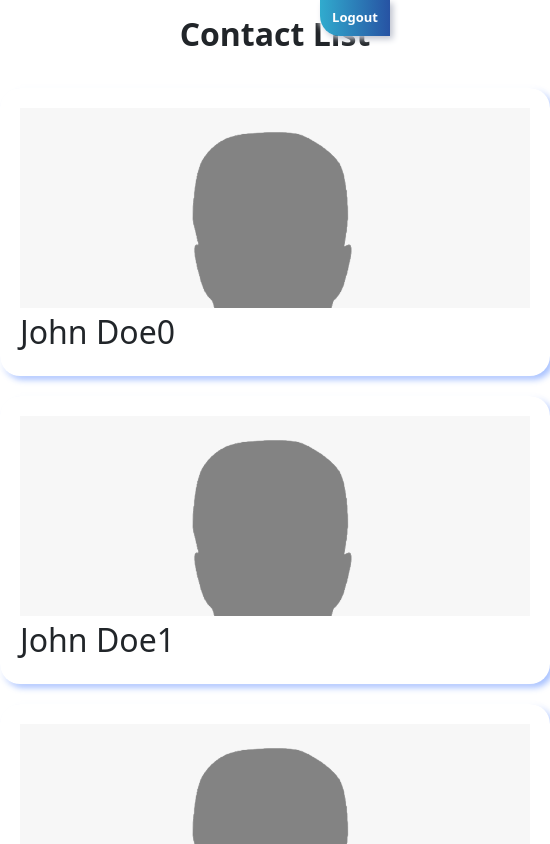
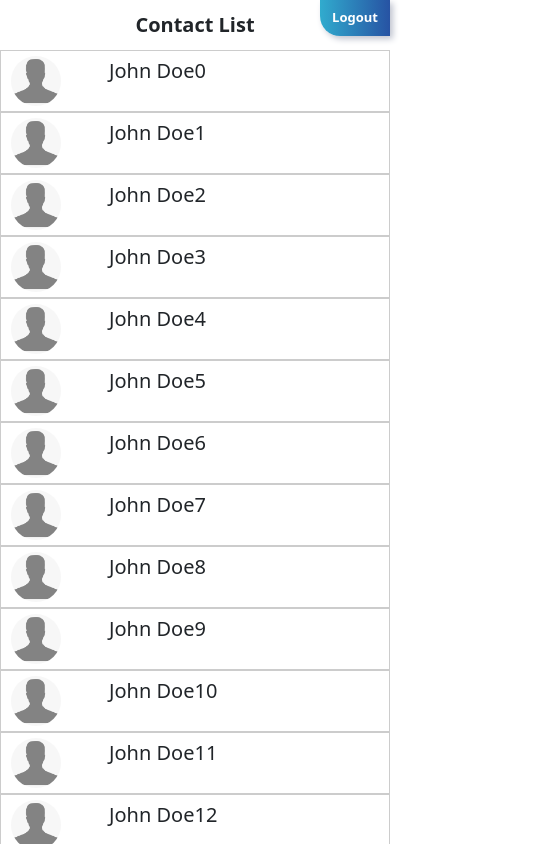
Before and after one commit to DivyanshArya23/InfiniteScrolling, a Next.js app: page /home in a window 390 px wide. Shown: the top 844 px of the page, 550 px wide, since content can reach past the window. Built offline with nearby package versions, Linux system fonts and the light colour scheme; a web font is replaced by a local one.

Commit message:
improvements

```diff
--- a/src/assets/styles/_vars.scss
+++ b/src/assets/styles/_vars.scss
@@ -6,9 +6,12 @@ $lightGrayishBlue: #eff0f3;
 $lightBluishGray: #e5e6eb;
 $lightBlue: #35d3e1;
 $mediumBlue: #264a9f;
-
 $blueRibbon: #004cff;
 $veryLightBlue: #e1e6ff;
+$lightGrey: rgba(128, 128, 128, 0.4);
+$brightTurquoise: rgba(0, 200, 255, 0.585);
+$red: red;
+$fadedBlack: rgba(0, 0, 0, 0.5);
 
 $innerShadow: inset 3px 3px 6px $linkWater, inset -3px -3px 6px $white;
 $outerShadow: 3px 3px 6px $linkWater, -3px -3px 6px $white;
--- a/src/components/Input/index.module.scss
+++ b/src/components/Input/index.module.scss
@@ -4,7 +4,6 @@
   border: 0;
   border-radius: 15px;
   box-shadow: $innerShadow;
-  //   width: 40px;
   &:focus {
     border: 0;
     outline: 0;
--- a/src/components/Loader/index.jsx
+++ b/src/components/Loader/index.jsx
@@ -2,12 +2,23 @@ import React from "react";
 import cns from "classnames";
 import styles from "./loader.module.scss";
 
-const Loader = () => {
+const Loader = ({ coverPage, color }) => {
   return (
-    <div className={styles.loaderDiv}>
-      <div className={cns(styles.loaderDot, styles.loaderDot1)}></div>
-      <div className={cns(styles.loaderDot, styles.loaderDot2)}></div>
-      <div className={cns(styles.loaderDot, styles.loaderDot3)}></div>
+    <div className={cns({ [styles.coverPage]: coverPage })}>
+      <div className={cns(styles.loaderDiv)}>
+        <div
+          className={cns(styles.loaderDot, styles.loaderDot1)}
+          style={{ ...(color ? { backgroundColor: color } : {}) }}
+        ></div>
+        <div
+          className={cns(styles.loaderDot, styles.loaderDot2)}
+          style={{ ...(color ? { backgroundColor: color } : {}) }}
+        ></div>
+        <div
+          className={cns(styles.loaderDot, styles.loaderDot3)}
+          style={{ ...(color ? { backgroundColor: color } : {}) }}
+        ></div>
+      </div>
     </div>
   );
 };
--- a/src/components/Loader/loader.module.scss
+++ b/src/components/Loader/loader.module.scss
@@ -1,5 +1,6 @@
+@import "./../../assets/styles/vars";
+
 .loaderDiv {
-  height: 100px;
   text-align: center;
   display: block;
   margin: auto;
@@ -10,7 +11,7 @@
     height: 20px;
     display: inline-block;
     border-radius: 100%;
-    background-color: rgba(0, 200, 255, 0.585);
+    background-color: $brightTurquoise;
     transform: translate(-50%, -50%);
     animation-duration: 0.51s;
   }
@@ -29,6 +30,21 @@
     animation-iteration-count: infinite;
   }
 }
+.coverPage {
+  position: fixed;
+  top: 0;
+  left: 0;
+  height: 100vh;
+  width: 100vw;
+  background-color: $fadedBlack;
+  .loaderDiv {
+    position: fixed;
+    top: 50%;
+    left: 50%;
+    transform: translate(-50%, -50%);
+    height: auto;
+  }
+}
 
 @keyframes loaderDot {
   0% {
--- a/src/components/UserCard/index.jsx
+++ b/src/components/UserCard/index.jsx
@@ -6,13 +6,13 @@ const Usercard = ({ details }) => {
   return (
     <div className={cns(styles.card, "container")}>
       <div className="row">
-        <div className="col-12 col-md-5">
+        <div className="col-3 col-md-2">
           <div
             className={cns(styles.image, "display-inline-block")}
             style={{ backgroundImage: `url('${details.imageUrl}')` }}
           ></div>
         </div>
-        <div className="col-12 col-md-7">
+        <div className={cns(styles.name, "col-9 col-md-8")}>
           <div className="div">{details.name}</div>
         </div>
       </div>
--- a/src/components/UserCard/usercard.module.scss
+++ b/src/components/UserCard/usercard.module.scss
@@ -1,12 +1,30 @@
 @import "../../assets/styles/vars";
 .card {
-  border-radius: 20px;
-  box-shadow: $outerShadow2;
+  border: 1px solid $lightGrey;
   padding: 20px;
-  margin-top: 20px;
+  .name {
+    text-align: left;
+  }
   .image {
-    height: 200px;
+    border-radius: 100%;
+    height: 50px;
+    width: 50px;
     background-size: cover;
     background-position-x: center;
   }
 }
+@media only screen and (max-width: 767px) {
+  .card {
+    padding: 5px 10px;
+    .row {
+      width: 100%;
+    }
+    .name {
+      padding-right: 0;
+    }
+    .image {
+      height: 50px;
+      width: 50px;
+    }
+  }
+}
--- a/src/pages/api/login.js
+++ b/src/pages/api/login.js
@@ -2,8 +2,13 @@
 const registeredUsers = [{ email: "foo", password: "bar" }];
 
 export default function handler(req, res) {
+  console.log(
+    "api called with request body:",
+    req.body,
+    ", method:",
+    req.method
+  );
   if (req.method === "POST") {
-    console.log("api called with request body:", req.body);
     const user = registeredUsers.find((user) => user.email === req.body.email);
     if (user && user.password === req.body.password) {
       console.log("login Success");
@@ -13,7 +18,8 @@ export default function handler(req, res) {
     }
     console.log("login failed");
     res.status(400).json({ loginStatus: "failed", loggedIn: false });
+  } else {
+    console.log(`method:${req.method} not allowed`);
+    res.status(400).json({ loginStatus: "failed", loggedIn: false });
   }
-  console.log(`method:${req.method} not allowed`);
-  res.status(400).json({ loginStatus: "failed", loggedIn: false });
 }
--- a/src/pages/home/home.module.scss
+++ b/src/pages/home/home.module.scss
@@ -7,3 +7,9 @@
   margin: auto;
   font-size: 2rem;
 }
+@media only screen and (max-width: 767px) {
+  .home {
+    font-size: 1.25rem;
+    width: 100%;
+  }
+}
--- a/src/pages/home/index.jsx
+++ b/src/pages/home/index.jsx
@@ -7,7 +7,7 @@ import LogoutBtn from "../../components/LogoutBtn";
 
 const Home = ({ contactList: allContacts }) => {
   const increment = 5;
-  const [count, setCount] = useState(5);
+  const [count, setCount] = useState(20);
   const [loading, setLoading] = useState(false);
   const [contactList, setcontactList] = useState(allContacts.slice(0, count));
 
```
Also changed, not shown: src/components/Login/index.jsx (+17 -1 lines), src/components/Login/index.module.scss (+15 -4 lines).
